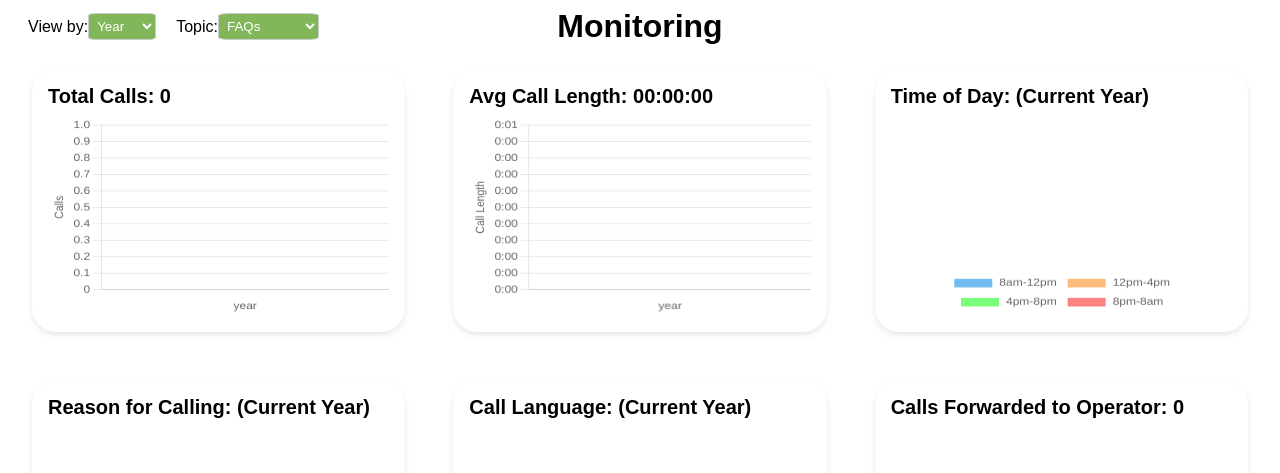
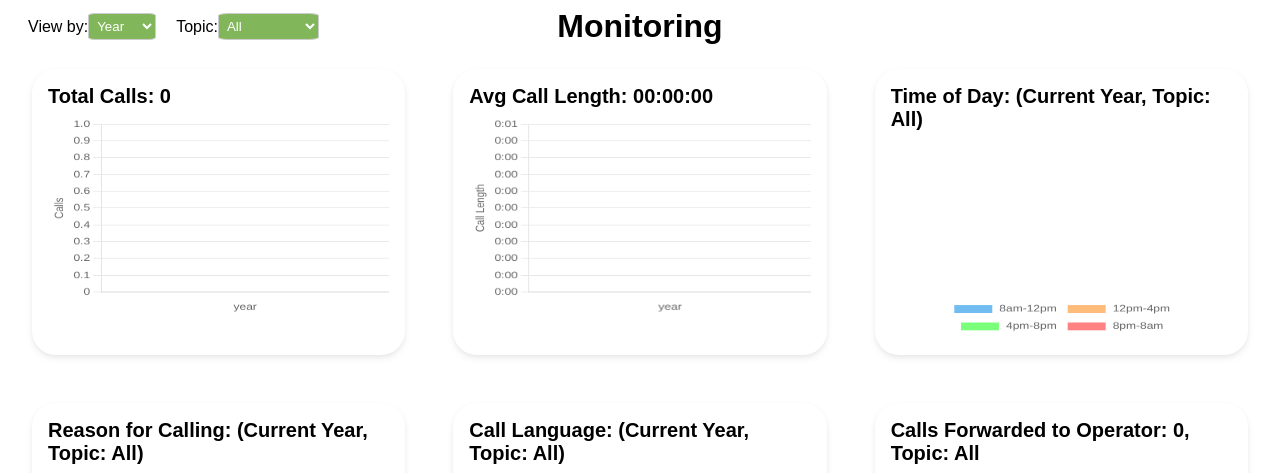
Before and after one commit to usd-cs/COMP-49x-24-25-san-diego-food-bank, a Django app: page /monitoring/ in a window 1280 px wide. Shown: the part 52-525 px from the top of the page. Run offline with Django 5.2, Linux system fonts and the light colour scheme; data that the repository does not hold is empty; a map, chart or similar area stays blank.

Commit message:
Implemented backend for topic filter

```diff
--- a/sd_food_bank_ai_bot/admin_panel/templates/monitoring_page.html
+++ b/sd_food_bank_ai_bot/admin_panel/templates/monitoring_page.html
@@ -14,6 +14,7 @@
       </select>
       <label for="topic">Topic:</label>
       <select id="topic">
+        <option value="All">All</option>
         <option value="faq">FAQs</option>
         <option value="schedule">Schedule</option>
         <option value="reschedule">Reschedule</option>
@@ -71,7 +72,8 @@
 
       async function loadData(gran) {
         try {
-          const res = await fetch(`/api/total-calls/?granularity=${gran}`);
+          const topic = document.getElementById('topic').value;
+          const res = await fetch(`/api/total-calls/?granularity=${gran}&topic=${topic}`);
           const { labels, counts, total } = await res.json();
 
           // update the title
@@ -128,7 +130,8 @@
 
       async function loadAvg(gran) {
         try {
-          const res = await fetch(`/api/call-avg-length/?granularity=${gran}`);
+          const topic = document.getElementById('topic').value;
+          const res = await fetch(`/api/call-avg-length/?granularity=${gran}&topic=${topic}`);
           const { labels, average_lengths, total_average_lengths } = await res.json();
           console.log(average_lengths);
 
@@ -205,12 +208,13 @@
 
       async function refreshCallLanguage(gran) {
         try {
-          const res = await fetch(`/api/call-language/?granularity=${gran}`);
+          const topic = document.getElementById('topic').value;
+          const res = await fetch(`/api/call-language/?granularity=${gran}&topic=${topic}`);
           const { labels, counts } = await res.json();
 
           // update title to reflect period
           const caps = { year: 'Year', month: 'Month', day: 'Day' };
-          titleLang.textContent = `Call Language: (Current ${caps[gran]})`;
+          titleLang.textContent = `Call Language: (Current ${caps[gran]}, Topic: ${topic.charAt(0).toUpperCase() + topic.slice(1)})`;
 
           if (!chartLang) {
             chartLang = new Chart(ctxLang, {
@@ -244,14 +248,22 @@
       }
 
       // wire up the dropdown menu change and the initial load
-      select.addEventListener('change', () => {
-        refreshCallLanguage(select.value),
-        loadCallTimeOfDay(select.value),
-        loadForwarded(select.value),
-        loadReason(select.value),
-        loadAvg(select.value);;
-      });
-      refreshCallLanguage(select.value);
+      function reloadAll() {
+        const gran = document.getElementById('granularity').value;
+        loadData(gran);
+        loadAvg(gran);
+        refreshCallLanguage(gran);
+        loadCallTimeOfDay(gran);
+        loadForwarded(gran);
+        loadReason(gran);
+      }
+
+      // Hook both dropdowns to reload all graphs
+      document.getElementById('granularity').addEventListener('change', reloadAll);
+      document.getElementById('topic').addEventListener('change', reloadAll);
+
+      // Initial load
+      reloadAll();
     </script>
 
     <script>
@@ -261,12 +273,13 @@
 
       async function loadCallTimeOfDay(gran) {
         try {
-          const res = await fetch(`/api/call-time-of-day/?granularity=${gran}`);
+          const topic = document.getElementById('topic').value;
+          const res = await fetch(`/api/call-time-of-day/?granularity=${gran}&topic=${topic}`);
           const { labels, counts } = await res.json();
 
           // update title to reflect period
           const caps = { year: 'Year', month: 'Month', day: 'Day' };
-          titleToD.textContent = `Time of Day: (Current ${caps[gran]})`;
+          titleToD.textContent = `Time of Day: (Current ${caps[gran]}, Topic: ${topic.charAt(0).toUpperCase() + topic.slice(1)})`;
 
           if (!chartToD) {
             chartToD = new Chart(ctxToD, {
@@ -315,10 +328,11 @@
 
       async function loadForwarded(gran) {
         try {
-          const res = await fetch(`/api/calls-forwarded/?granularity=${gran}`);
+          const topic = document.getElementById('topic').value;
+          const res = await fetch(`/api/calls-forwarded/?granularity=${gran}&topic=${topic}`);
           const { total, labels, counts } = await res.json();
 
-          titleF.textContent = `Calls Forwarded to Operator: ${total}`;
+          titleF.textContent = `Calls Forwarded to Operator: ${total}, Topic: ${topic.charAt(0).toUpperCase() + topic.slice(1)}`;
 
           const cfg = {
             type: 'doughnut',
@@ -383,28 +397,39 @@
 
       async function loadReason(gran) {
         try {
-          const res = await fetch(`/api/call-reasons/?granularity=${gran}`);
-          const { total, labels, counts } = await res.json();
+          const topic = document.getElementById('topic').value;
           const caps = { year: 'Year', month: 'Month', day: 'Day' };
-          titleReason.textContent = `Reason for Calling: (Current ${caps[gran]})`;
+          titleReason.textContent = `Reason for Calling: (Current ${caps[gran]}, Topic: ${topic.charAt(0).toUpperCase() + topic.slice(1)})`;
 
-          const cfg = {
-            type: 'doughnut',
-            data: {
-              labels,
+          const res = await fetch(`/api/call-reasons/?granularity=${gran}&topic=${topic}`);
+          const { type, labels, counts } = await res.json();
+          const chartType = type === "faq" ? "pie" : "bar";
+
+          const colors = [
+            'rgba(54, 162, 235, 0.7)',
+            'rgba(255, 159, 64, 0.7)',
+            'rgba(64, 255, 64, 0.7)',
+            'rgba(255, 78, 78, 0.7)',
+            'rgba(153, 102, 255, 0.7)',
+            'rgba(255, 206, 86, 0.7)',
+            'rgba(75, 192, 192, 0.7)',
+            'rgba(201, 203, 207, 0.7)'
+          ];
+
+          let data, options;
+
+          if (chartType === "pie") {
+            data = {
+              labels: labels,
               datasets: [{
                 data: counts,
-                backgroundColor: [
-                    'rgba(54, 162, 235, 0.7)',
-                    'rgba(255, 159, 64, 0.7)',
-                    'rgba(64, 255, 64, 0.7)',
-                    'rgba(255, 78, 78, 0.7)'
-                ],
+                backgroundColor: labels.map((_, i) => colors[i % colors.length]),
                 borderColor: '#fff',
                 borderWidth: 2
               }]
-            },
-            options: {
+            };
+
+            options = {
               responsive: true,
               maintainAspectRatio: false,
               plugins: {
@@ -418,29 +443,71 @@
                 tooltip: {
                   callbacks: {
                     label: function(ctx) {
-                      const count = ctx.parsed;
-                      const percent = ((count / total) * 100).toFixed(0);
+                      const count = ctx.raw;
+                      const total = counts.reduce((a, b) => a + b, 0);
+                      const percent = total ? ((count / total) * 100).toFixed(0) : 0;
                       return `${ctx.label}: ${count} (${percent}%)`;
                     }
                   }
                 }
               }
-            }
-          };
+            };
+          } else {
+            // bar chart
+            data = {
+              labels: [""],  // single group
+              datasets: labels.map((label, i) => ({
+                label: label,
+                data: [counts[i]],
+                backgroundColor: colors[i % colors.length],
+                borderColor: '#fff',
+                borderWidth: 2
+              }))
+            };
+
+            options = {
+              responsive: true,
+              maintainAspectRatio: false,
+              plugins: {
+                legend: {
+                  position: 'bottom',
+                  labels: {
+                    boxWidth: 12,
+                    padding: 16
+                  }
+                },
+                tooltip: {
+                  callbacks: {
+                    label: function(ctx) {
+                      const count = ctx.raw;
+                      const total = counts.reduce((a, b) => a + b, 0);
+                      const percent = total ? ((count / total) * 100).toFixed(0) : 0;
+                      return `${ctx.dataset.label}: ${count} (${percent}%)`;
+                    }
+                  }
+                }
+              },
+              scales: {
+                x: { display: false },
+                y: { beginAtZero: true }
+              }
+            };
+          }
+
+          const cfg = { type: chartType, data, options };
 
           if (!chartReason) {
             chartReason = new Chart(ctxReason, cfg);
           } else {
-            // update existing pie
-            chartReason.data      = cfg.data;
-            chartReason.options   = cfg.options;
-            chartReason.update();
+            chartReason.destroy();  // important: destroy old chart if type changes (bar <-> pie)
+            chartReason = new Chart(ctxReason, cfg);
           }
         } catch (err) {
-          console.error("Error loading forwarded data", err);
+          console.error("Error loading reason data", err);
           titleReason.textContent = 'Error loading data';
         }
       }
+
 
       // initial draw
       loadReason(select.value);
--- a/sd_food_bank_ai_bot/admin_panel/views/monitoring_page.py
+++ b/sd_food_bank_ai_bot/admin_panel/views/monitoring_page.py
@@ -17,12 +17,34 @@ def monitoring_dashboard(request):
     """
     return render(request, "monitoring_page.html")
 
+def filter_by_topic_qs(qs, topic):
+    """Filters QuerySet by topic if possible (used before .values())."""
+    if topic == "All" or not topic:
+        return qs
+    return qs.filter(**{f"intents__has_key": topic})
+
+def filter_by_topic_list(qs, topic):
+    """Filters a list of logs (for manual iteration cases)."""
+    if topic == "All" or not topic:
+        return qs
+
+    def topic_filter(log):
+        if not log.intents:
+            return False
+        if topic == "faq":
+            return "faq" in log.intents and log.intents["faq"]
+        return topic in log.intents
+
+    return [log for log in qs if topic_filter(log)]
+
+
 def get_total_calls(request):
     """
     Returns total calls and a breakdown by the given granularity (time period).
     """
     # Retrieve desired time period level from the request by user
     gran = request.GET.get('granularity', 'year')
+    topic = request.GET.get('topic')
     qs = Log.objects.all() # Might want to change this from all call logs to maybe past 12 months, etc.
 
     if gran == 'year':
@@ -34,6 +56,10 @@ def get_total_calls(request):
     else:
         return JsonResponse({
             'error': 'Invalid granularity'}, status=400)
+
+    if topic and topic != "All":
+        qs = filter_by_topic_qs(qs, topic)
+
     # Group by time period and count number of logs in each
     data = qs.values('period') \
                 .annotate(count=Count('id')) \
@@ -66,6 +92,7 @@ def get_call_language(request):
     Returns the count of calls grouped by language (english or spanish)
     """
     gran = request.GET.get('granularity', 'year')
+    topic = request.GET.get('topic')
     pst = ZoneInfo("America/Los_Angeles")
     now = timezone.now().astimezone(pst)
     qs = Log.objects.all()
@@ -79,6 +106,9 @@ def get_call_language(request):
 
     else:
         return JsonResponse({"error": "Invalid"}, status=400)
+
+    if topic and topic != "All":
+        qs = filter_by_topic_qs(qs, topic)
 
     # count by language
     data = qs.values('language').annotate(count=Count('id'))
@@ -97,6 +127,7 @@ def get_calls_forwarded(request):
     Returns counts of forwarded calls split by caller's request vs. automatic (based on strikes).
     """
     qs = Log.objects.filter(forwarded=True)
+    topic = request.GET.get('topic')
     pst = ZoneInfo("America/Los_Angeles")
     now = timezone.now().astimezone(pst)
     gran = request.GET.get('granularity', 'year')
@@ -107,6 +138,9 @@ def get_calls_forwarded(request):
         qs = qs.filter(time_started__year=now.year, time_started__month=now.month)
     elif gran == 'day':
         qs = qs.filter(time_started__date=now.date())
+
+    if topic and topic != "All":
+        qs = filter_by_topic_qs(qs, topic)
 
     data = (
         qs.values('forwarded_reason')
@@ -136,6 +170,7 @@ def get_time_of_day(request):
     """
 
     gran = request.GET.get('granularity', 'year')
+    topic = request.GET.get('topic')
     qs = Log.objects.all()
 
     pst = ZoneInfo("America/Los_Angeles")
@@ -149,6 +184,9 @@ def get_time_of_day(request):
         qs = qs.filter(time_started__date=now.date())
     else:
         return JsonResponse({'error': 'Invalid granularity'}, status=400)
+
+    if topic and topic != "All":
+        qs = filter_by_topic_list(qs, topic)
 
     buckets = {
         "8am-12pm": 0,
@@ -184,6 +222,7 @@ def get_reason_for_calling(request):
     """
 
     gran = request.GET.get('granularity', 'year')
+    topic = request.GET.get('topic')
     qs = Log.objects.all()
 
     pst = ZoneInfo("America/Los_Angeles")
@@ -198,22 +237,49 @@ def get_reason_for_calling(request):
     else:
         return JsonResponse({'error': 'Invalid granularity'}, status=400)
 
+
+    # Only filter topic AFTER time filtering
+    logs = list(qs)
+    if topic and topic != "All":
+        logs = filter_by_topic_list(logs, topic)
+
+    intent_counts = defaultdict(int)
     total = 0
-    intent_counts = defaultdict(int)
-    for entry in qs:
-        intents = entry.intents
-        for key, value in intents.items():
-            if isinstance(value, dict):
-                intent_counts[key] += len(value)
-                total += len(value)
-            else:
-                intent_counts[key] += value
-                total += value
 
-    labels = list(intent_counts.keys())
-    counts = list(intent_counts.values())
+    for log in logs:
+        intents = log.intents or {}
 
-    return JsonResponse({"total": total, "labels": labels, "counts": counts})
+        if topic == "faq":
+            faq_data = intents.get("faq", {})
+            if isinstance(faq_data, dict):
+                for question, count in faq_data.items():
+                    if isinstance(count, int):
+                        intent_counts[question] += count
+                        total += count
+        else:
+            if topic == "All":
+                for key, value in intents.items():
+                    if isinstance(value, dict):
+                        count = len(value)
+                    else:
+                        count = int(value)
+                    intent_counts[key] += count
+                    total += count
+            elif topic in intents:
+                value = intents[topic]
+                if isinstance(value, dict):
+                    count = len(value)
+                else:
+                    count = int(value)
+                intent_counts[topic] += count
+                total += count
+
+    return JsonResponse({
+        "labels": list(intent_counts.keys()),
+        "counts": list(intent_counts.values()),
+        "total": total,
+        "type": topic,
+    })
 
 def get_avg_length(request):
     """
@@ -221,6 +287,7 @@ def get_avg_length(request):
     """
     # Retrieve desired time period level from the request by user
     gran = request.GET.get('granularity', 'year')
+    topic = request.GET.get('topic')
     qs = Log.objects.all() # Might want to change this from all call logs to maybe past 12 months, etc.
 
     if gran == 'year':
@@ -232,6 +299,10 @@ def get_avg_length(request):
     else:
         return JsonResponse({
             'error': 'Invalid granularity'}, status=400)
+
+    if topic and topic != "All":
+        qs = filter_by_topic_qs(qs, topic)
+
     # Group by time period and count number of logs in each
     data = qs.values('period') \
                 .annotate(avg_length=Avg('length_of_call')) \
--- a/sd_food_bank_ai_bot/admin_panel/views/phone_service_faq.py
+++ b/sd_food_bank_ai_bot/admin_panel/views/phone_service_faq.py
@@ -260,7 +260,7 @@ def confirm_question(request, question):
 
             if "operator" in question:
                 if log:
-                    log_forwarded = True
+                    log.forwarded = True
                     log.forwarded_reason = 'caller'
                     log.save()
                 return forward_operator(log)
--- a/sd_food_bank_ai_bot/sd_food_bank_ai_bot/settings.py
+++ b/sd_food_bank_ai_bot/sd_food_bank_ai_bot/settings.py
@@ -37,11 +37,7 @@ SECRET_KEY = 'django-insecure-9-^=r3!5a^d+8*$q' \
 # SECURITY WARNING: don't run with debug turned on in production!
 DEBUG = True
 
-ALLOWED_HOSTS = ['*']
-
-CSRF_TRUSTED_ORIGINS = [
-    'https://joey-champion-reasonably.ngrok-free.app',
-]
+ALLOWED_HOSTS = ['']
 
 # Global parameters for the speech recognition aspect of bot's 'say' function to detect when to act
 SPEECHTIMEOUT=0.5
```
